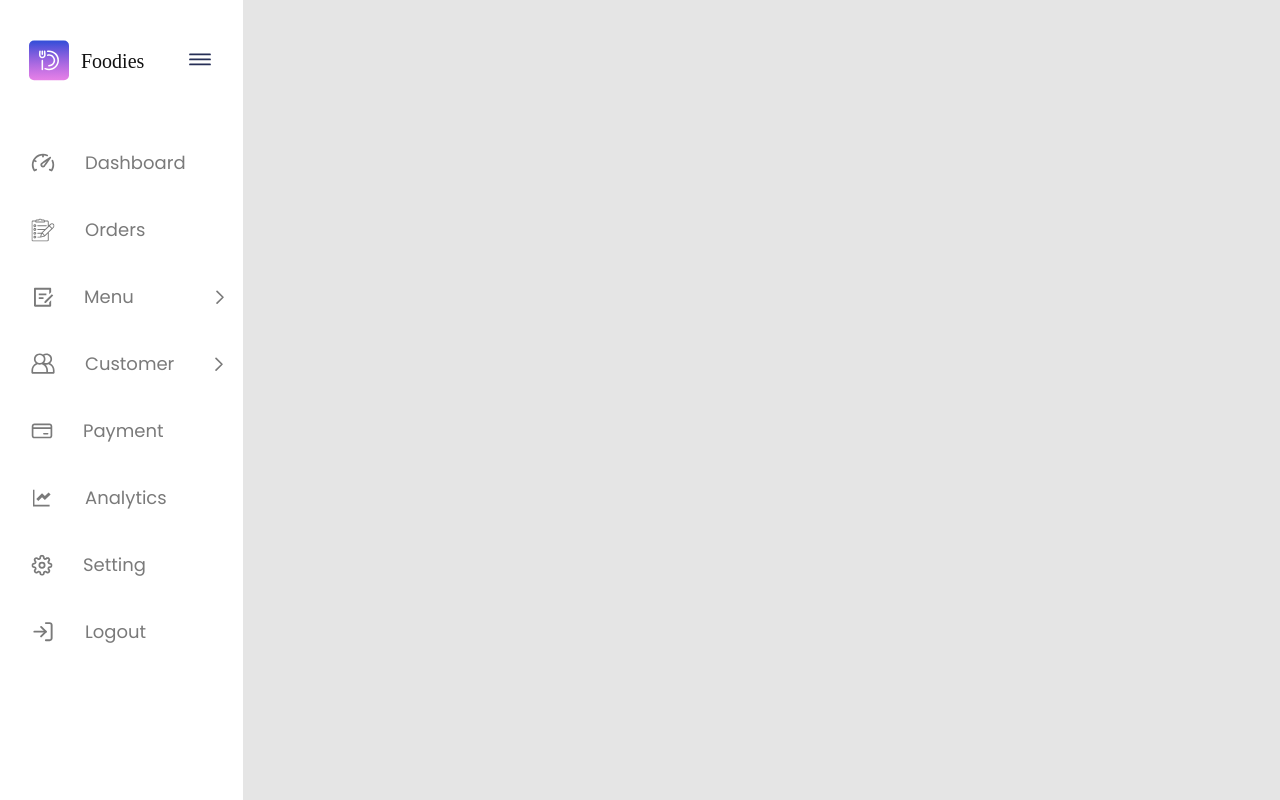
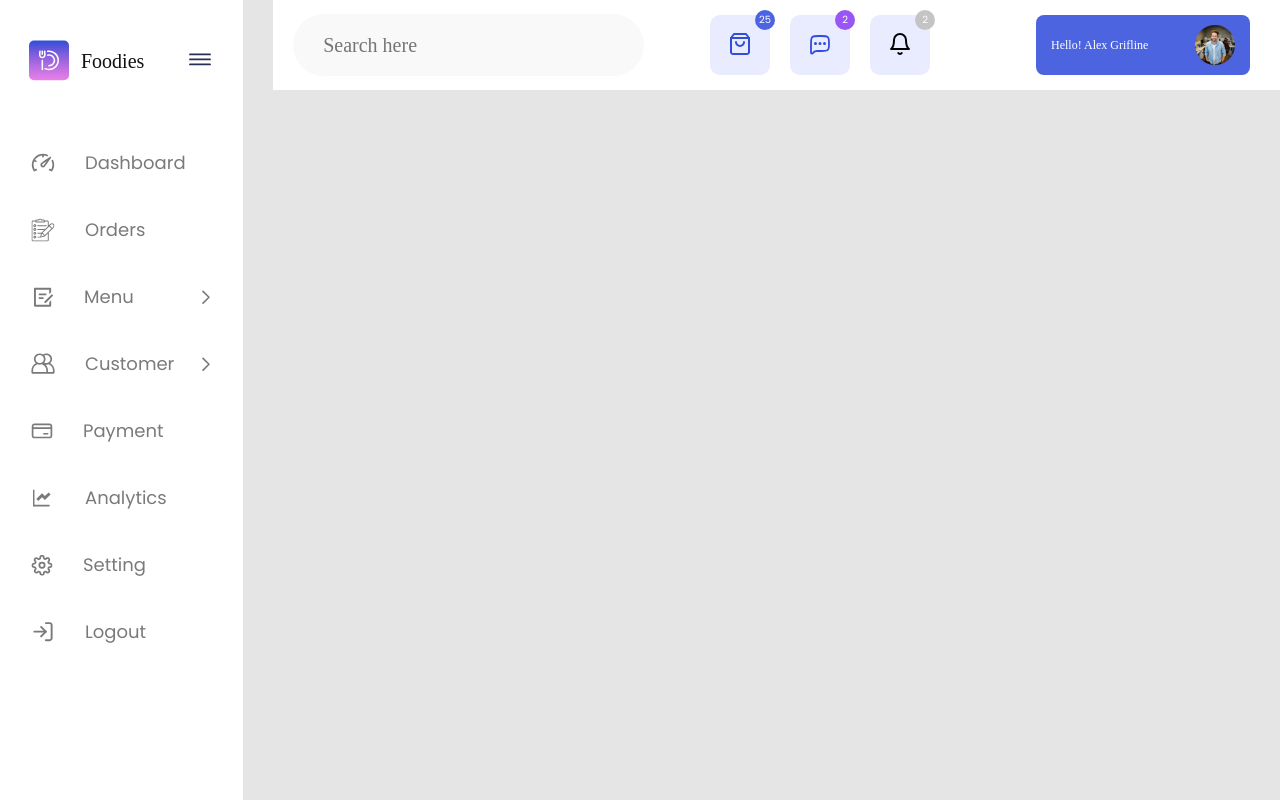
Before and after one commit to valentinProtasevich/Foodies, a website: page index.html in a window 1280 px wide. Shown: the top 800 px of the page. Drawn offline with Linux system fonts and the light colour scheme; a web font is replaced by a local one.

Commit message:
Created the header

```diff
--- a/css/style.css
+++ b/css/style.css
@@ -147,12 +147,9 @@ body {
   margin-left: 3px;
 }
 
-.menu-button a {
-  margin-right: 79px;
-}
-
-.customer-button a {
-  margin-right: 38px;
+.bracketImg {
+  margin-left: auto;
+  margin-right: 30px;
 }
 
 .analytics-button {
@@ -218,3 +215,163 @@ body {
 
   color: #000000;
 }
+
+/* ?header */
+
+.header {
+  display: grid;
+  grid-template-columns: 349px 220px 214px;
+  align-items: center;
+  justify-content: space-between;
+
+  position: relative;
+
+  margin-left: 30px;
+
+  background: #FFFFFF;
+}
+
+.header input {
+  margin-left: 20px;
+  border: 0;
+  border-radius: 50px;
+  padding-left: 30px;
+
+  width: 319px;
+  height: 60px;
+
+  background: #F9F9F9;
+
+  font-family: 'Montserrat';
+  font-style: normal;
+  font-weight: 400;
+  font-size: 20px;
+  line-height: 20px;
+
+  color: #BDBDBD;
+}
+
+.header .button-container {
+  display: grid;
+  grid-template-columns: 60px 60px 60px;
+  column-gap: 20px;
+
+  position: absolute;
+  right: 350px;
+
+  margin-left: auto;
+  margin-right: auto;
+}
+
+.header button {
+  position: relative;
+
+  border: 0;
+  border-radius: 10px;
+
+  width: 60px;
+  height: 60px;
+
+
+  background: #E9EBFF;
+}
+
+.header .btn-shopping-bag::after {
+  content: '25';
+
+  position: absolute;
+  min-width: 20px;
+  min-height: 20px;
+  bottom: 45px;
+  left: 45px;
+
+  border-radius: 10px;
+
+  background: #4D64E1;
+
+  font-family: 'Poppins';
+  font-style: normal;
+  font-weight: 400;
+  font-size: 10px;
+  line-height: 20px;
+
+  color: #FFFFFF;
+}
+
+.header .btn-chat::after {
+  content: '2';
+
+  position: absolute;
+  min-width: 20px;
+  min-height: 20px;
+  bottom: 45px;
+  left: 45px;
+
+  border-radius: 10px;
+
+  background: #9956F4;
+
+  font-family: 'Poppins';
+  font-style: normal;
+  font-weight: 400;
+  font-size: 10px;
+  line-height: 20px;
+
+  color: #FFFFFF;
+}
+
+.header .btn-bell::after {
+  content: '2';
+
+  position: absolute;
+  min-width: 20px;
+  min-height: 20px;
+  bottom: 45px;
+  left: 45px;
+
+  border-radius: 10px;
+
+  background: #C4C4C4;
+
+  font-family: 'Poppins';
+  font-style: normal;
+  font-weight: 400;
+  font-size: 10px;
+  line-height: 20px;
+
+  color: #FFFFFF;
+}
+
+.header .hello {
+  display: grid;
+  grid-template-columns: 120px 60px;
+  justify-content: space-between;
+  align-items: center;
+
+  position: absolute;
+  right: 30px;
+
+  width: 214px;
+  height: 60px;
+
+  background: #4D64E1;
+  border-radius: 8px;
+
+  font-family: 'Montserrat';
+  font-style: normal;
+  font-weight: 400;
+  font-size: 12px;
+  line-height: 15px;
+
+  color: #FFFFFF;
+}
+
+.header .hello p {
+  margin: 0;
+  margin-left: 15px;
+}
+
+.header .hello img {
+  margin-left: auto;
+  margin-right: 15px;
+}
--- a/index.html
+++ b/index.html
@@ -37,12 +37,12 @@
       <div class="menu-button">
         <img src="img/nav/menu.svg" alt="Note-list" width="20px" height="20px">
         <a href="#">Menu</a>
-        <img src="img/nav/bracket.svg" alt="Bracket" width="14px" height="14px">
+        <img class="bracketImg" src="img/nav/bracket.svg" alt="Bracket" width="14px" height="14px">
       </div>
       <div class="customer-button">
         <img src="img/nav/customer.svg" alt="People" width="24px" height="21.21px">
         <a href="#">Customer</a>
-        <img src="img/nav/bracket.svg" alt="Bracket" width="14px" height="14px">
+        <img class="bracketImg" src="img/nav/bracket.svg" alt="Bracket" width="14px" height="14px">
       </div>
       <div class="payment-button">
         <img src="img/nav/payment.svg" alt="Credit-card" width="22px" height="16px">
@@ -70,7 +70,18 @@
     </div>
   </nav>
   <header class="header">
-
+    <form action="#">
+      <input id="search" type="text" name="search" placeholder="Search here">
+    </form>
+    <div class="button-container">
+      <button class="btn-shopping-bag"><img src="img/header/shopping-bag.svg" alt="Shopping-bag" width="24px" height="24px"></buttonwidth=>
+      <button class="btn-chat"><img src="img/header/chat.svg" alt="Chat cloud" width="24px" height="24px"></button>
+      <button class="btn-bell"><img src="img/header/bell.svg" alt="Bell" width="24px" height="24px"></button>
+    </div>
+    <div class="hello">
+      <p>Hello! Alex Grifline</p>
+      <img src="img/header/avatar.png" alt="Avatar" width="40px" height="40px">
+    </div>
   </header>
   <div class="orderID">
 
```
Also changed, not shown: img/header/avatar.png (added), img/header/bell.svg (added), img/header/chat.svg (added), img/header/shopping-bag.svg (added).
